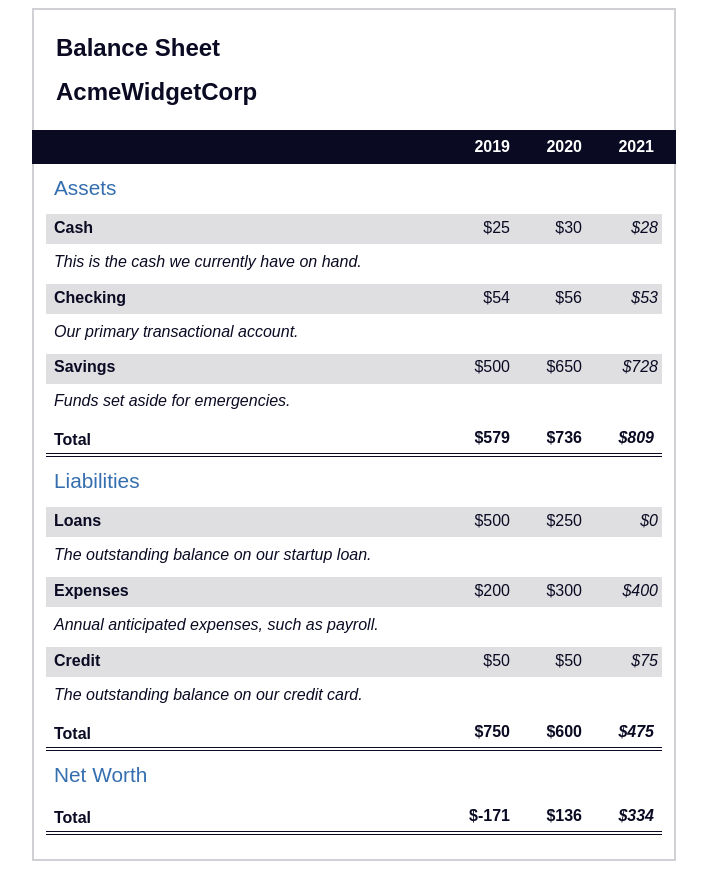
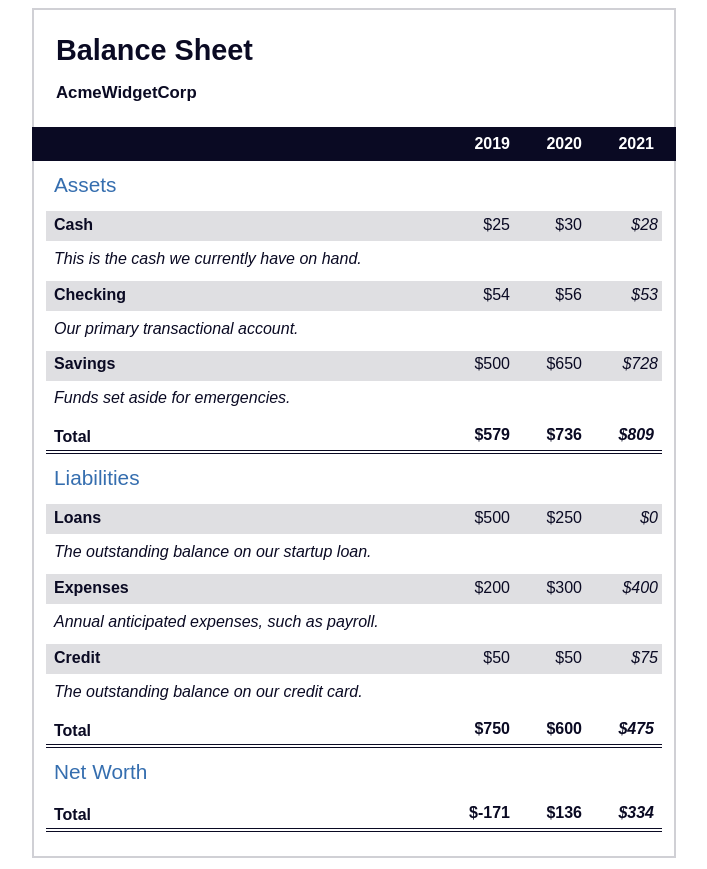
Before and after one commit to satyasaadhika/Balance-sheet, a plain HTML site: page index.html in a window 1280 px wide. Shown: the whole page, without its empty margins (286-993 px from the left). Drawn offline with Linux system fonts and the light colour scheme.

Commit message:
added pseudo selectors in h1 tag

```diff
--- a/style.css
+++ b/style.css
@@ -31,6 +31,14 @@ span[class~="sr-only"] {
     flex-direction: column-reverse;
     gap: 1rem;
   }
+  h1 .flex span:first-of-type {
+    font-size: 0.7em;
+  }
+
+  h1 .flex span:last-of-type {
+    font-size: 1.2em;
+  }
+
 
   section {
     max-width: 40rem;
```
